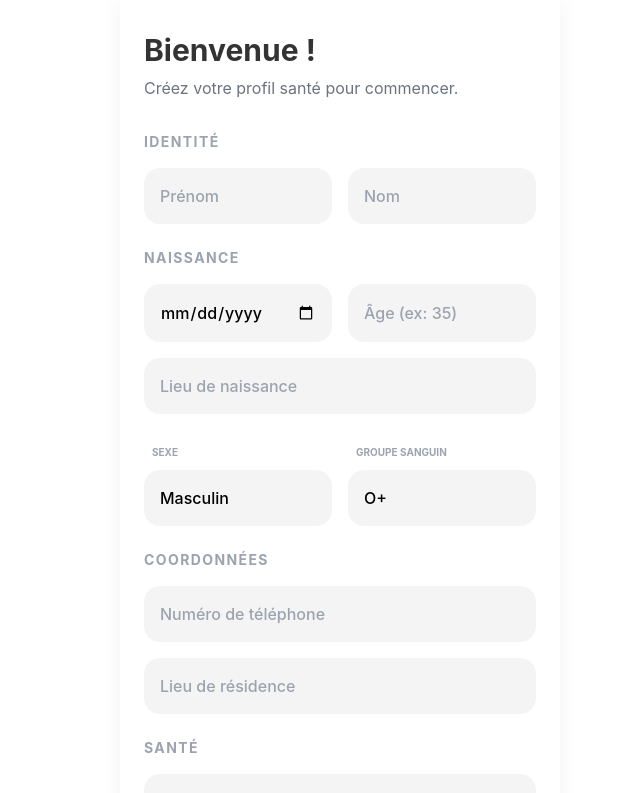
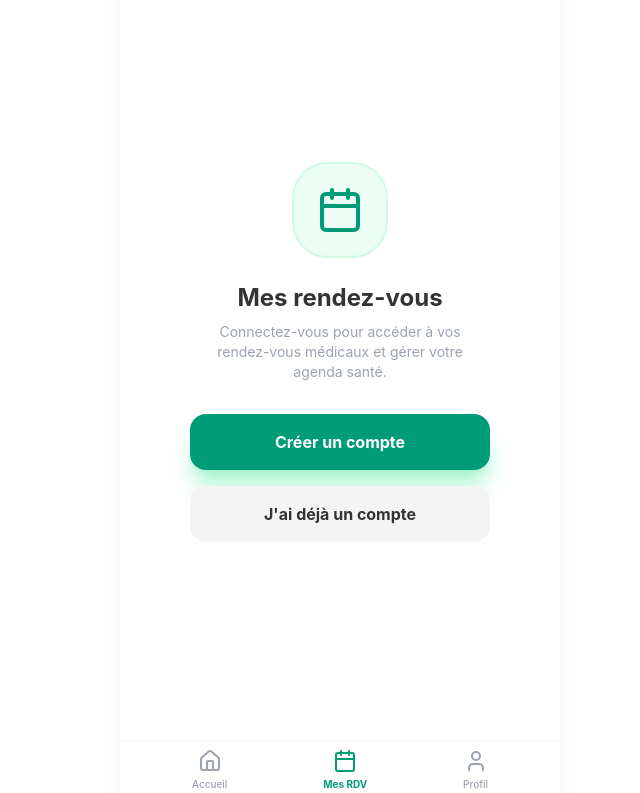
Before and after one commit to binteldigital/Sant-SN, a React (Vite) app: page /dashboard in a window 1280 px wide. Before the commit this address led to /register. Shown: the top 793 px of the page, without its empty margins (300-940 px from the left). Built offline with nearby package versions, Linux system fonts and the light colour scheme.

Commit message:
Update: App improvements and auth enhancements

```diff
--- a/src/App.jsx
+++ b/src/App.jsx
@@ -34,7 +34,7 @@ function App() {
                         <Route path="/profile" element={<Profile />} />
                         {/* Pages nécessitant un compte */}
                         <Route path="/booking/:hospitalId" element={<ProtectedRoute><Booking /></ProtectedRoute>} />
-                        <Route path="/dashboard" element={<ProtectedRoute><Dashboard /></ProtectedRoute>} />
+                        <Route path="/dashboard" element={<Dashboard />} />
                     </Routes>
                 </div>
             </Router>
--- a/src/context/AuthContext.jsx
+++ b/src/context/AuthContext.jsx
@@ -7,13 +7,13 @@ export const AuthProvider = ({ children }) => {
     const [loading, setLoading] = useState(true);
 
     useEffect(() => {
-        // Load user from localStorage on mount
-        const savedUser = localStorage.getItem('sunu_sante_user');
-        if (savedUser) {
+        // Restore session if still active
+        const session = localStorage.getItem('sunu_sante_user');
+        if (session) {
             try {
-                setUser(JSON.parse(savedUser));
+                setUser(JSON.parse(session));
             } catch (e) {
-                console.error("Failed to parse user data", e);
+                console.error("Failed to parse user session", e);
             }
         }
         setLoading(false);
@@ -26,11 +26,15 @@ export const AuthProvider = ({ children }) => {
 
     const register = (userData) => {
         setUser(userData);
+        // sunu_sante_user  = session active (effacée au logout)
         localStorage.setItem('sunu_sante_user', JSON.stringify(userData));
+        // sunu_sante_account = credentials persistants (jamais effacés)
+        localStorage.setItem('sunu_sante_account', JSON.stringify(userData));
     };
 
     const logout = () => {
         setUser(null);
+        // On efface uniquement la session, pas le compte
         localStorage.removeItem('sunu_sante_user');
     };
 
--- a/src/pages/Dashboard.jsx
+++ b/src/pages/Dashboard.jsx
@@ -1,9 +1,11 @@
 import React from 'react';
 import { Bell, MapPin, Calendar, Clock, ChevronRight, Map, ClipboardList, Settings, Heart, Home as HomeIcon, User, Trash2 } from 'lucide-react';
 import { useNavigate, Link } from 'react-router-dom';
+import { useAuth } from '../context/AuthContext';
 
 const Dashboard = () => {
     const navigate = useNavigate();
+    const { user } = useAuth();
     const [appointments, setAppointments] = React.useState([]);
 
     React.useEffect(() => {
@@ -57,6 +59,51 @@ const Dashboard = () => {
         const hospitalId = rdv?.hospital?.toLowerCase().replace(/ /g, '-') || 'hopital-principal';
         navigate(`/booking/${hospitalId}`);
     };
+
+    // Écran non connecté
+    if (!user) {
+        return (
+            <div className="flex flex-col min-h-screen bg-white pb-24">
+                <div className="flex-1 flex flex-col items-center justify-center px-8 text-center">
+                    <div className="w-24 h-24 rounded-[36px] bg-emerald-50 flex items-center justify-center mb-6 border-2 border-emerald-100">
+                        <Calendar className="w-12 h-12 text-dakar-emerald" />
+                    </div>
+                    <h2 className="text-2xl font-bold text-deep-charcoal mb-2">Mes rendez-vous</h2>
+                    <p className="text-sm text-gray-400 mb-8 max-w-[280px]">
+                        Connectez-vous pour accéder à vos rendez-vous médicaux et gérer votre agenda santé.
+                    </p>
+                    <Link
+                        to="/register"
+                        className="w-full max-w-[300px] h-14 bg-dakar-emerald text-white rounded-2xl flex items-center justify-center gap-2 font-bold shadow-xl shadow-emerald-200 active:scale-95 transition-transform mb-4"
+                    >
+                        Créer un compte
+                    </Link>
+                    <Link
+                        to="/login"
+                        className="w-full max-w-[300px] h-14 bg-soft-gray text-deep-charcoal rounded-2xl flex items-center justify-center gap-2 font-bold active:scale-95 transition-transform"
+                    >
+                        J'ai déjà un compte
+                    </Link>
+                </div>
+
+                {/* Bottom Tabs */}
+                <nav className="fixed bottom-0 left-0 right-0 bg-white border-t border-gray-100 flex justify-around items-center py-2 px-6 safe-area-inset-bottom max-w-[440px] mx-auto z-50">
+                    <Link to="/" className="flex flex-col items-center gap-1 text-gray-400 hover:text-dakar-emerald transition-colors">
+                        <HomeIcon className="w-6 h-6" />
+                        <span className="text-[10px] font-medium">Accueil</span>
+                    </Link>
+                    <Link to="/dashboard" className="flex flex-col items-center gap-1 text-dakar-emerald">
+                        <Calendar className="w-6 h-6" />
+                        <span className="text-[10px] font-bold">Mes RDV</span>
+                    </Link>
+                    <Link to="/profile" className="flex flex-col items-center gap-1 text-gray-400 hover:text-dakar-emerald transition-colors">
+                        <User className="w-6 h-6" />
+                        <span className="text-[10px] font-medium">Profil</span>
+                    </Link>
+                </nav>
+            </div>
+        );
+    }
 
     const history = [
         { title: 'Consultation Dermatologie', hospital: 'Clinique du Cap', date: '10 Jan 2026', status: 'Terminé' },
--- a/src/pages/Login.jsx
+++ b/src/pages/Login.jsx
@@ -7,19 +7,28 @@ const Login = () => {
     const navigate = useNavigate();
     const { login } = useAuth();
     const [phone, setPhone] = useState('');
+    const [password, setPassword] = useState('');
+    const [error, setError] = useState('');
 
     const handleSubmit = (e) => {
         e.preventDefault();
-        // In a real app, we would verify credentials.
-        // For now, we try to load the user from localStorage.
-        const savedUser = localStorage.getItem('sunu_sante_user');
-        if (savedUser) {
-            login(JSON.parse(savedUser));
-            navigate('/');
-        } else {
-            alert("Compte non trouvé. Veuillez vous inscrire.");
-            navigate('/register');
+        setError('');
+        const savedUser = localStorage.getItem('sunu_sante_account');
+        if (!savedUser) {
+            setError("Aucun compte trouvé. Veuillez vous inscrire.");
+            return;
         }
+        const user = JSON.parse(savedUser);
+        if (user.phone !== phone) {
+            setError("Numéro de téléphone incorrect.");
+            return;
+        }
+        if (user.password !== password) {
+            setError("Mot de passe incorrect.");
+            return;
+        }
+        login(user);
+        navigate('/');
     };
 
     return (
@@ -45,12 +54,19 @@ const Login = () => {
 
                 <div className="relative group">
                     <input
+                        required
                         type="password"
                         placeholder="Mot de passe"
+                        value={password}
+                        onChange={(e) => setPassword(e.target.value)}
                         className="w-full pl-12 pr-4 py-4 bg-soft-gray rounded-2xl outline-none focus:ring-2 focus:ring-dakar-emerald/20 transition-all font-medium"
                     />
                     <Lock className="absolute left-4 top-1/2 -translate-y-1/2 w-5 h-5 text-gray-400 group-focus-within:text-dakar-emerald transition-colors" />
                 </div>
+
+                {error && (
+                    <p className="text-red-500 text-sm text-center font-medium">{error}</p>
+                )}
 
                 <button
                     type="submit"
--- a/src/pages/Profile.jsx
+++ b/src/pages/Profile.jsx
@@ -86,7 +86,7 @@ const Profile = () => {
     const handleLogout = () => {
         if (window.confirm("Voulez-vous vraiment vous déconnecter ?")) {
             logout();
-            navigate('/register');
+            navigate('/');
         }
     };
 
--- a/src/pages/Register.jsx
+++ b/src/pages/Register.jsx
@@ -6,6 +6,7 @@ import {
     Calendar,
     MapPin,
     Phone,
+    Lock,
     Droplets,
     Activity,
     ChevronRight
@@ -24,6 +25,8 @@ const Register = () => {
         bloodGroup: 'O+',
         residence: '',
         phone: '',
+        password: '',
+        confirmPassword: '',
         chronicDiseases: ''
     });
 
@@ -34,7 +37,16 @@ const Register = () => {
 
     const handleSubmit = (e) => {
         e.preventDefault();
-        register(formData);
+        if (formData.password.length < 4) {
+            alert('Le mot de passe doit contenir au moins 4 caractères.');
+            return;
+        }
+        if (formData.password !== formData.confirmPassword) {
+            alert('Les mots de passe ne correspondent pas.');
+            return;
+        }
+        const { confirmPassword, ...dataToSave } = formData;
+        register(dataToSave);
         navigate('/');
     };
 
@@ -152,6 +164,34 @@ const Register = () => {
                 </div>
 
                 <div className="space-y-4">
+                    <h2 className="text-sm font-bold text-gray-400 uppercase tracking-widest">Sécurité</h2>
+                    <div className="relative group">
+                        <input
+                            required
+                            type="password"
+                            name="password"
+                            placeholder="Créer un mot de passe"
+                            value={formData.password}
+                            onChange={handleChange}
+                            className="w-full pl-12 pr-4 py-4 bg-soft-gray rounded-2xl outline-none focus:ring-2 focus:ring-dakar-emerald/20 transition-all font-medium"
+                        />
+                        <Lock className="absolute left-4 top-1/2 -translate-y-1/2 w-5 h-5 text-gray-400 group-focus-within:text-dakar-emerald transition-colors" />
+                    </div>
+                    <div className="relative group">
+                        <input
+                            required
+                            type="password"
+                            name="confirmPassword"
+                            placeholder="Confirmer le mot de passe"
+                            value={formData.confirmPassword}
+                            onChange={handleChange}
+                            className="w-full pl-12 pr-4 py-4 bg-soft-gray rounded-2xl outline-none focus:ring-2 focus:ring-dakar-emerald/20 transition-all font-medium"
+                        />
+                        <Lock className="absolute left-4 top-1/2 -translate-y-1/2 w-5 h-5 text-gray-400 group-focus-within:text-dakar-emerald transition-colors" />
+                    </div>
+                </div>
+
+                <div className="space-y-4">
                     <h2 className="text-sm font-bold text-gray-400 uppercase tracking-widest">Santé</h2>
                     <textarea
                         name="chronicDiseases"
```
